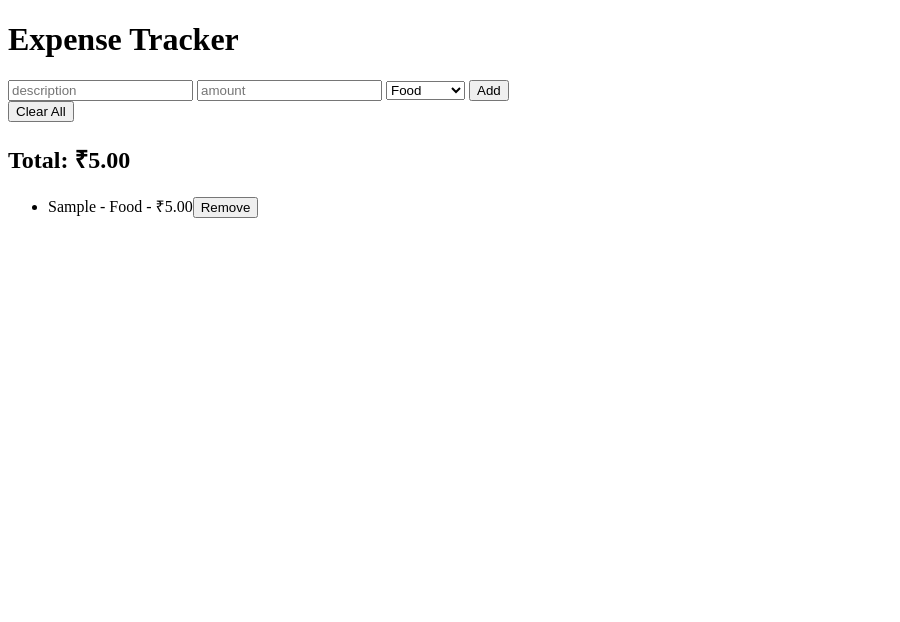
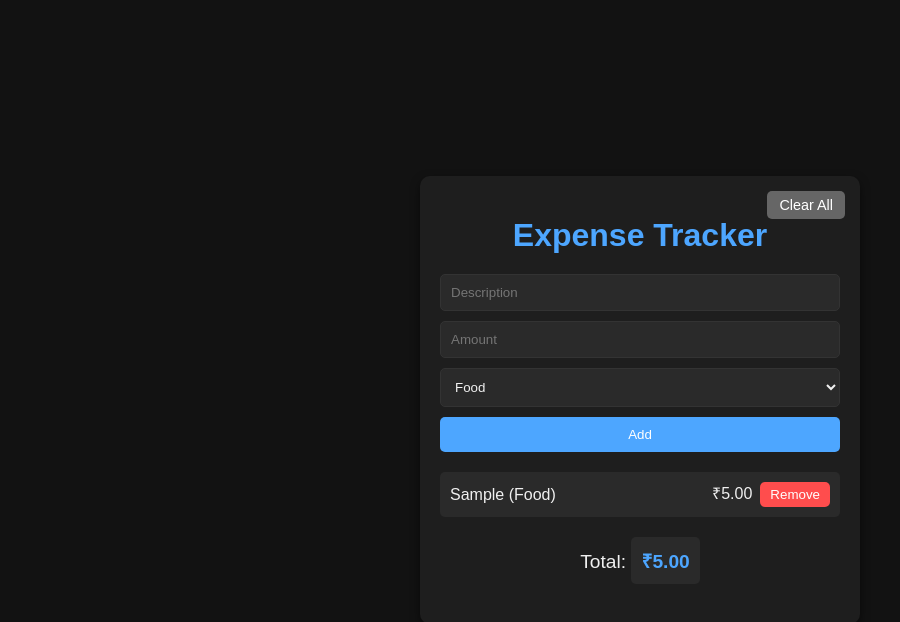
Before and after one commit to samshere12/Expense_tracker, a plain HTML site: page index.html in a window 1280 px wide. Both pictures are taken after typing "Sample", "5" into the empty fields and a click on the button "Add". Shown: the whole page, without its empty margins (0-900 px from the left). Drawn offline with Linux system fonts and the light colour scheme.

Commit message:
Add files via upload

```diff
--- a/index.html
+++ b/index.html
@@ -1,77 +1,33 @@
-<!doctype html>
-<html>
+<!DOCTYPE html>
+<html lang="en">
 <head>
-  <meta charset="utf-8">
-  <title>Simple Expense Tracker</title>
+  <meta charset="UTF-8" />
+  <meta name="viewport" content="width=device-width, initial-scale=1.0" />
+  <title>Expense Tracker</title>
+  <link rel="stylesheet" href="style.css" />
 </head>
 <body>
+  <div class="card">
     <h1>Expense Tracker</h1>
 
     <form id="form">
-    <input id="desc" placeholder="description" />
-    <input id="amount" type="number" step="0.01" placeholder="amount" />
+      <input type="text" id="desc" placeholder="Description" required />
+      <input type="number" id="amount" placeholder="Amount" required />
       <select id="category">
-      <option>Food</option>
-      <option>Travel</option>
-      <option>Shopping</option>
-      <option>Bills</option>
-      <option>Other</option>
+        <option value="Food">Food</option>
+        <option value="Transport">Transport</option>
+        <option value="Shopping">Shopping</option>
+        <option value="Other">Other</option>
       </select>
       <button type="submit">Add</button>
     </form>
 
-  <button id="clear">Clear All</button>
-
-  <h2>Total: ₹<span id="total">0.00</span></h2>
-
     <ul id="list"></ul>
 
-  <script>
-    const form = document.getElementById('form')
-    const desc = document.getElementById('desc')
-    const amount = document.getElementById('amount')
-    const category = document.getElementById('category')
-    const list = document.getElementById('list')
-    const totalEl = document.getElementById('total')
-    const clearBtn = document.getElementById('clear')
+    <p>Total: <span id="total-box">₹<span id="total">0</span></span></p>
+    <button id="clear">Clear All</button>
+  </div>
 
-    let expenses = JSON.parse(localStorage.getItem('expenses') || '[]')
-
-    function format(n){return Number(n).toFixed(2)}
-
-    function save(){localStorage.setItem('expenses', JSON.stringify(expenses))}
-
-    function render(){
-      list.innerHTML = ''
-      let total = 0
-      expenses.forEach((e,i)=>{
-        total += Number(e.amount)
-        const li = document.createElement('li')
-        li.textContent = `${e.desc || e.category} - ${e.category} - ₹${format(e.amount)}`
-        const btn = document.createElement('button')
-        btn.textContent = 'Remove'
-        btn.addEventListener('click', ()=>{expenses.splice(i,1);save();render()})
-        li.appendChild(btn)
-        list.appendChild(li)
-      })
-      totalEl.textContent = format(total)
-    }
-
-    form.addEventListener('submit', e=>{
-      e.preventDefault()
-      const a = parseFloat(amount.value)
-      if(isNaN(a) || a <= 0) return
-      expenses.push({desc: desc.value.trim(), amount: a, category: category.value})
-      desc.value = ''
-      amount.value = ''
-      category.selectedIndex = 0
-      save()
-      render()
-    })
-
-    clearBtn.addEventListener('click', ()=>{if(confirm('Remove all?')){expenses = [];save();render()}})
-
-    render()
-  </script>
+  <script src="script.js"></script>
 </body>
 </html>
--- /dev/null
+++ b/script.js
@@ -0,0 +1,62 @@
+document.addEventListener('DOMContentLoaded', function(){
+  const form = document.getElementById('form')
+  const desc = document.getElementById('desc')
+  const amount = document.getElementById('amount')
+  const category = document.getElementById('category')
+  const list = document.getElementById('list')
+  const totalBox = document.getElementById('total-box') || document.getElementById('total')
+  const clearBtn = document.getElementById('clear')
+
+  let expenses = JSON.parse(localStorage.getItem('expenses') || '[]')
+
+  function format(n){ return Number(n).toFixed(2) }
+
+  function save(){ localStorage.setItem('expenses', JSON.stringify(expenses)) }
+
+  function render(){
+    list.innerHTML = ''
+    let total = 0
+    expenses.forEach((e,i)=>{
+      total += Number(e.amount)
+      const li = document.createElement('li')
+      const left = document.createElement('div')
+      left.textContent = `${e.desc || e.category} (${e.category})`
+      const rightGroup = document.createElement('div')
+      rightGroup.style.display = 'flex'
+      rightGroup.style.gap = '8px'
+      const amt = document.createElement('div')
+      amt.textContent = `₹${format(e.amount)}`
+      const btn = document.createElement('button')
+      btn.textContent = 'Remove'
+      btn.addEventListener('click', ()=>{ expenses.splice(i,1); save(); render() })
+      rightGroup.appendChild(amt)
+      rightGroup.appendChild(btn)
+      li.appendChild(left)
+      li.appendChild(rightGroup)
+      list.appendChild(li)
+    })
+    if(totalBox) totalBox.textContent = `₹${format(total)}`
+  }
+
+  form.addEventListener('submit', e=>{
+    e.preventDefault()
+    const a = parseFloat(amount.value)
+    if(isNaN(a) || a <= 0) return
+    expenses.push({ desc: desc.value.trim(), amount: a, category: category.value })
+    desc.value = ''
+    amount.value = ''
+    category.selectedIndex = 0
+    save()
+    render()
+  })
+
+  clearBtn.addEventListener('click', ()=>{
+    if(confirm('Remove all?')){
+      expenses = []
+      save()
+      render()
+    }
+  })
+
+  render()
+})
--- /dev/null
+++ b/style.css
@@ -0,0 +1,115 @@
+body {
+  font-family: Arial, sans-serif;
+  background-color: #121212;
+  color: #f0f0f0;
+  margin: 0;
+  padding: 0;
+  display: flex;
+  justify-content: center;
+  align-items: center;
+  min-height: 100vh;
+}
+
+.card {
+  background: #1e1e1e;
+  padding: 20px;
+  border-radius: 10px;
+  box-shadow: 0px 4px 10px rgba(0,0,0,0.5);
+  max-width: 400px;
+  width: 100%;
+  position: relative;
+}
+
+h1 {
+  color: #4da6ff;
+  margin-bottom: 20px;
+  text-align: center;
+}
+
+form {
+  display: flex;
+  flex-direction: column;
+  gap: 10px;
+  margin-bottom: 20px;
+}
+
+input, select, button {
+  padding: 10px;
+  border: none;
+  border-radius: 5px;
+}
+
+input, select {
+  background-color: #2a2a2a;
+  color: #f0f0f0;
+  border: 1px solid #333;
+}
+
+button {
+  background-color: #4da6ff;
+  color: white;
+  cursor: pointer;
+  transition: background 0.2s;
+}
+
+button:hover {
+  background-color: #3399ff;
+}
+
+#list {
+  list-style: none;
+  padding: 0;
+  margin: 0;
+}
+
+#list li {
+  background-color: #2a2a2a;
+  margin: 8px 0;
+  padding: 10px;
+  border-radius: 5px;
+  display: flex;
+  justify-content: space-between;
+  align-items: center;
+}
+
+#list button {
+  background-color: #ff4d4d;
+  border: none;
+  padding: 5px 10px;
+  border-radius: 5px;
+  cursor: pointer;
+  color: white;
+}
+
+#list button:hover {
+  background-color: #e60000;
+}
+
+/* Total box */
+p {
+  text-align: center;
+  font-size: 1.2em;
+  margin: 20px 0;
+}
+
+#total-box {
+  background: #2a2a2a;
+  padding: 10px;
+  border-radius: 5px;
+  color: #4da6ff;
+  display: inline-block;
+  font-weight: bold;
+}
+
+#clear {
+  position: absolute;
+  top: 15px;
+  right: 15px;
+  background-color: #666;
+  padding: 6px 12px;
+  font-size: 0.9em;
+}
+
+#clear:hover {
+  background-color: #999;
+}
```
Lines whose indentation alone changed are shown as unchanged.
